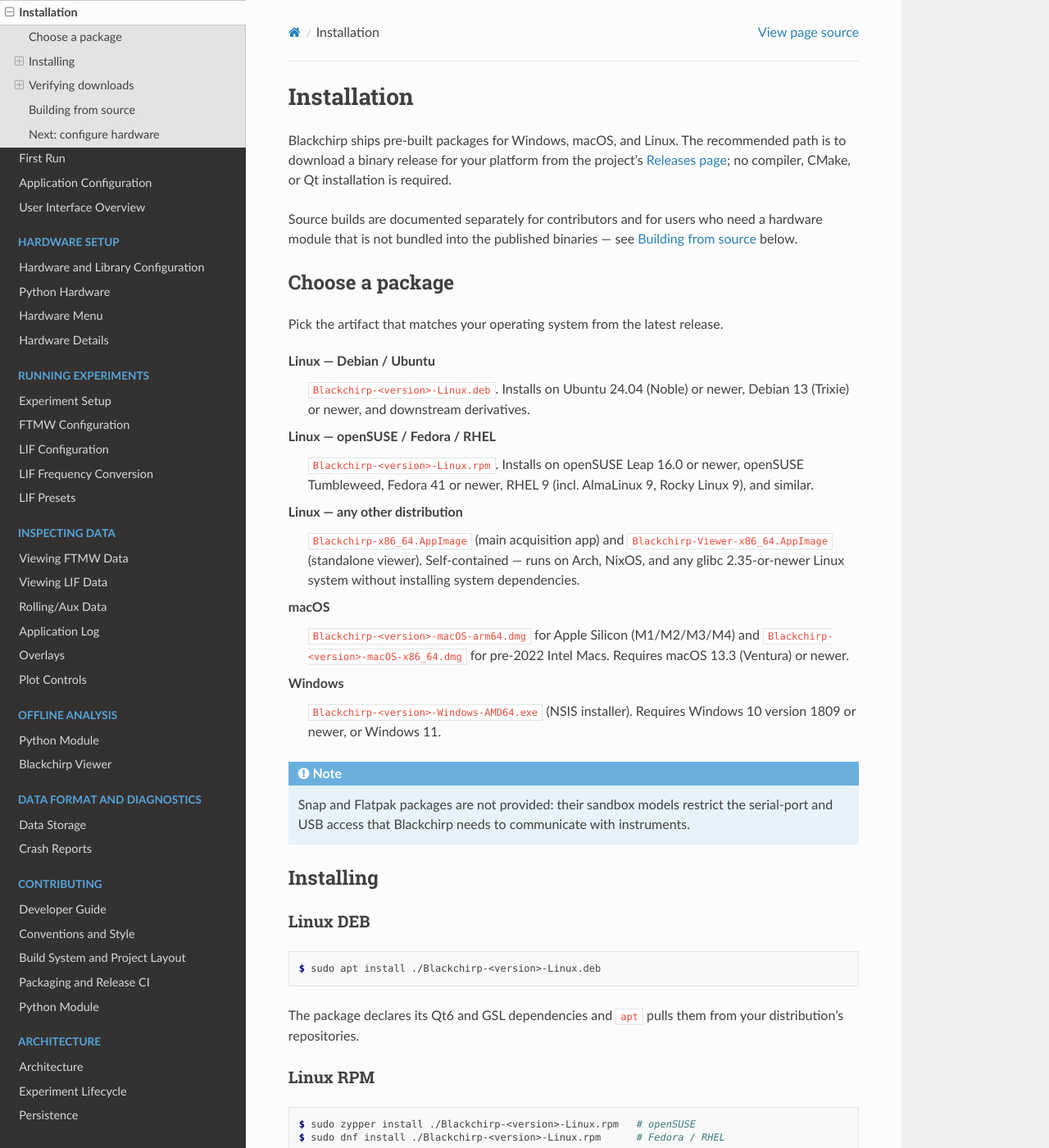
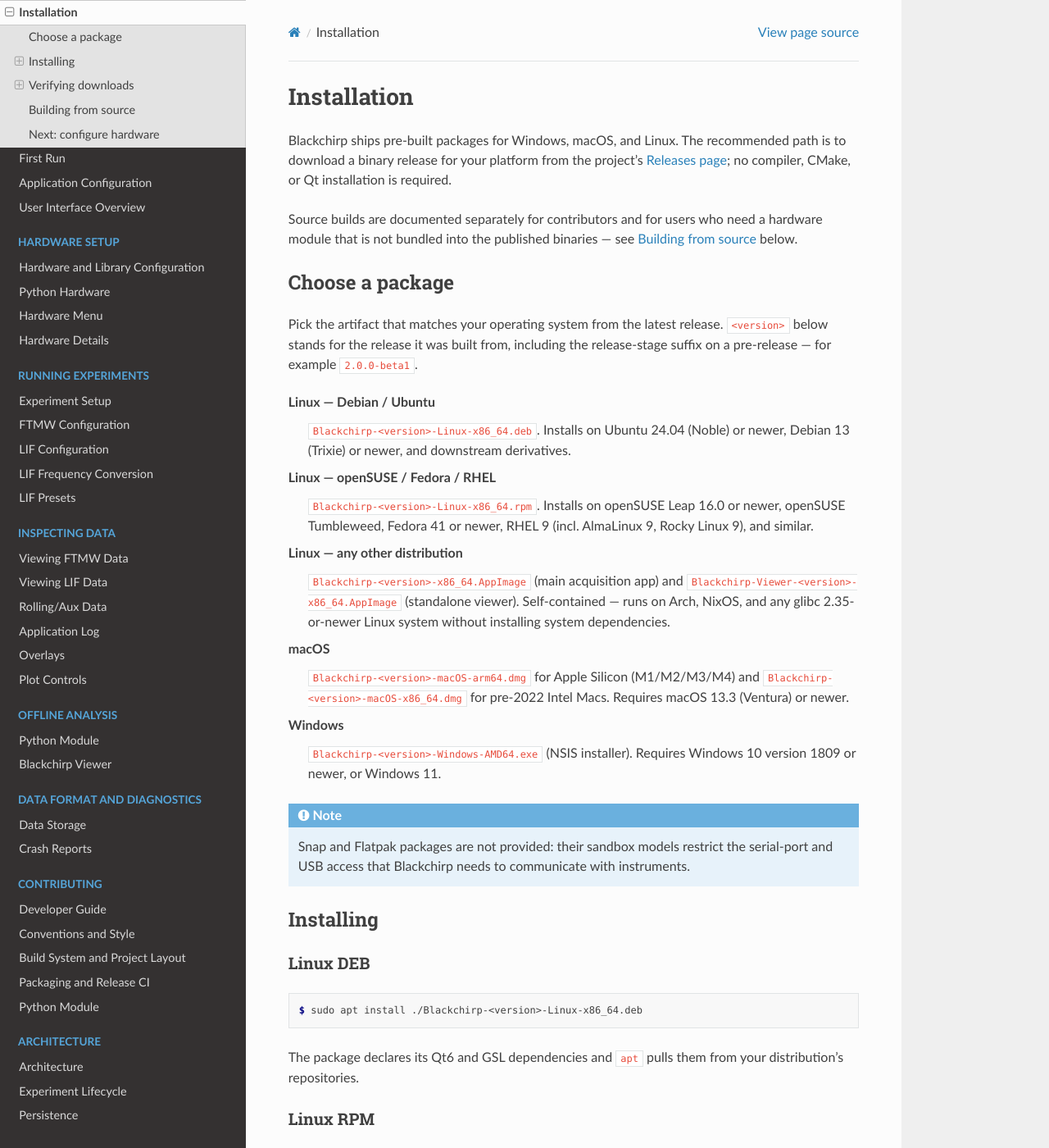
Before and after one commit to kncrabtree/blackchirp, a Sphinx documentation site: the page built from doc/source/user_guide/installation.rst, in a window 1280 px wide and 1400 px high. Shown: the whole window at 82% size. Built offline with Sphinx 7.4.7 and the Read the Docs theme 3.1.0, drawn with Linux system fonts in a browser that asks for light colours; some of the changed text lies outside the part shown.

Commit message:
Name the AppImages for their version and release stage
The AppImages are assembled by linuxdeploy rather than CPack, so they
do not inherit CPACK_PACKAGE_FILE_NAME and carried no version at all
— two releases produced byte-different files under identical names.
Resolve the version and release tag from CMakeLists in the job and
pass both names through OUTPUT, matching the CPack artifacts. Every
downstream consumer globs Blackchirp*, so signing, upload, and the
smoke test are unaffected.

Correct the documented artifact names alongside: the AppImages now
carry a version, and the deb and rpm names were missing the
architecture they have always had.

Co-Authored-By: Claude Opus 5 <noreply@anthropic.com>

```diff
--- a/doc/source/user_guide/installation.rst
+++ b/doc/source/user_guide/installation.rst
@@ -27,23 +27,26 @@ Choose a package
 ----------------
 
 Pick the artifact that matches your operating system from the latest
-release.
+release. ``<version>`` below stands for the release it was built
+from, including the release-stage suffix on a pre-release — for
+example ``2.0.0-beta1``.
 
 Linux — Debian / Ubuntu
-   ``Blackchirp-<version>-Linux.deb``. Installs on Ubuntu 24.04
-   (Noble) or newer, Debian 13 (Trixie) or newer, and downstream
-   derivatives.
+   ``Blackchirp-<version>-Linux-x86_64.deb``. Installs on Ubuntu
+   24.04 (Noble) or newer, Debian 13 (Trixie) or newer, and
+   downstream derivatives.
 
 Linux — openSUSE / Fedora / RHEL
-   ``Blackchirp-<version>-Linux.rpm``. Installs on openSUSE Leap
-   16.0 or newer, openSUSE Tumbleweed, Fedora 41 or newer, RHEL 9
-   (incl. AlmaLinux 9, Rocky Linux 9), and similar.
+   ``Blackchirp-<version>-Linux-x86_64.rpm``. Installs on openSUSE
+   Leap 16.0 or newer, openSUSE Tumbleweed, Fedora 41 or newer,
+   RHEL 9 (incl. AlmaLinux 9, Rocky Linux 9), and similar.
 
 Linux — any other distribution
-   ``Blackchirp-x86_64.AppImage`` (main acquisition app) and
-   ``Blackchirp-Viewer-x86_64.AppImage`` (standalone viewer).
-   Self-contained — runs on Arch, NixOS, and any glibc 2.35-or-newer
-   Linux system without installing system dependencies.
+   ``Blackchirp-<version>-x86_64.AppImage`` (main acquisition app)
+   and ``Blackchirp-Viewer-<version>-x86_64.AppImage`` (standalone
+   viewer). Self-contained — runs on Arch, NixOS, and any glibc
+   2.35-or-newer Linux system without installing system
+   dependencies.
 
 macOS
    ``Blackchirp-<version>-macOS-arm64.dmg`` for Apple Silicon
@@ -70,7 +73,7 @@ Linux DEB
 
 .. code-block:: console
 
-    $ sudo apt install ./Blackchirp-<version>-Linux.deb
+    $ sudo apt install ./Blackchirp-<version>-Linux-x86_64.deb
 
 The package declares its Qt6 and GSL dependencies and ``apt`` pulls
 them from your distribution's repositories.
@@ -80,8 +83,10 @@ Linux RPM
 
 .. code-block:: console
 
-    $ sudo zypper install ./Blackchirp-<version>-Linux.rpm   # openSUSE
-    $ sudo dnf install ./Blackchirp-<version>-Linux.rpm      # Fedora / RHEL
+    # openSUSE
+    $ sudo zypper install ./Blackchirp-<version>-Linux-x86_64.rpm
+    # Fedora / RHEL
+    $ sudo dnf install ./Blackchirp-<version>-Linux-x86_64.rpm
 
 Qt6 and GSL dependencies are resolved automatically from your
 distribution's repositories.
@@ -93,17 +98,17 @@ Mark the file executable and run it directly:
 
 .. code-block:: console
 
-    $ chmod +x Blackchirp-x86_64.AppImage
-    $ ./Blackchirp-x86_64.AppImage
+    $ chmod +x Blackchirp-<version>-x86_64.AppImage
+    $ ./Blackchirp-<version>-x86_64.AppImage
 
 Each AppImage is self-contained — Qt, Qwt, GSL, and every other
 runtime dependency is bundled inside.
 
-The main ``Blackchirp-x86_64.AppImage`` also bundles
+The main ``Blackchirp-<version>-x86_64.AppImage`` also bundles
 ``blackchirp-viewer`` internally, so the separate
-``Blackchirp-Viewer-x86_64.AppImage`` is needed only when the viewer
-is the *only* application you want to keep on disk. To run the bundled
-viewer from the main AppImage, see
+``Blackchirp-Viewer-<version>-x86_64.AppImage`` is needed only when
+the viewer is the *only* application you want to keep on disk. To run
+the bundled viewer from the main AppImage, see
 :ref:`installation-appimage-viewer-from-main`.
 
 macOS DMG
@@ -154,7 +159,7 @@ AppImage:
 
 .. code-block:: console
 
-    $ ./Blackchirp-x86_64.AppImage --appimage-mount
+    $ ./Blackchirp-<version>-x86_64.AppImage --appimage-mount
 
 The AppImage prints a mount path (similar to
 ``/tmp/.mount_BlackcXXXXXX``) and stays in the foreground to keep the
@@ -172,7 +177,7 @@ launchable:
 
 .. code-block:: console
 
-    $ ./Blackchirp-x86_64.AppImage --appimage-extract
+    $ ./Blackchirp-<version>-x86_64.AppImage --appimage-extract
     $ ./squashfs-root/usr/bin/blackchirp-viewer
 
 .. _installation-verify:
@@ -223,8 +228,8 @@ artifact and verify the pair together:
 
 .. code-block:: console
 
-    $ gpg --verify Blackchirp-<version>-Linux.deb.asc \
-                   Blackchirp-<version>-Linux.deb
+    $ gpg --verify Blackchirp-<version>-Linux-x86_64.deb.asc \
+                   Blackchirp-<version>-Linux-x86_64.deb
 
 A successful check starts with ``Good signature from``.
 
```
Also changed, not shown: doc/source/developer_guide/packaging.rst (+17 -7 lines), 1 other file.
